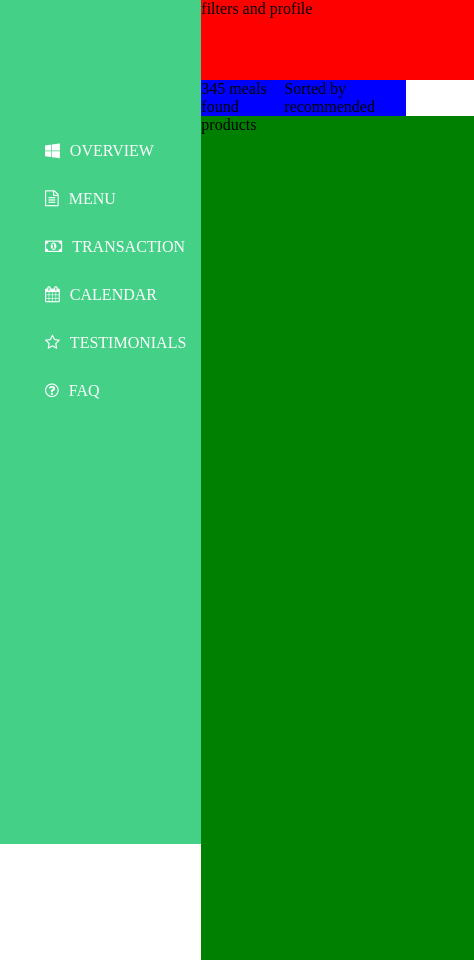
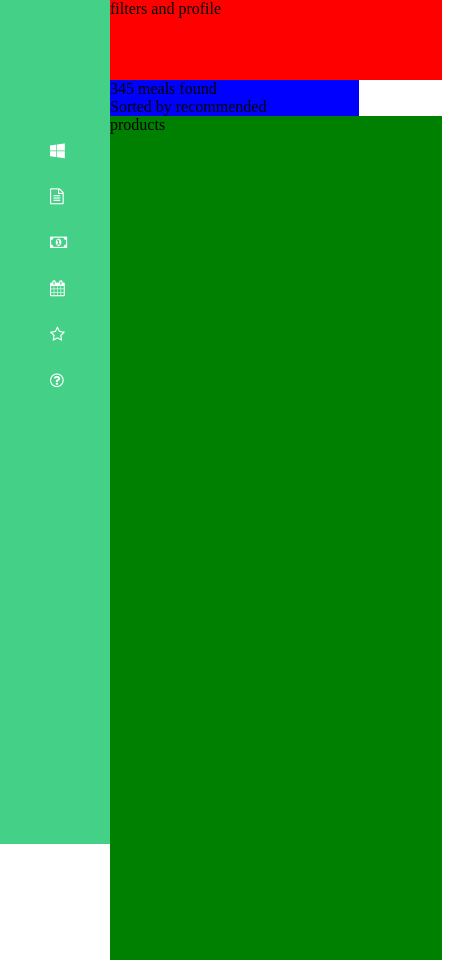
Before and after one commit to QuincyJ1/4---food-delivery-platform, a website: page index.html in a window 390 px wide. Shown: the whole page, 474 px wide, since content can reach past the window. Drawn offline with Linux system fonts and the light colour scheme.

Commit message:
sidebar and sort-menu responsive design

```diff
--- a/css/base/layout.css
+++ b/css/base/layout.css
@@ -9,7 +9,7 @@
 }
 
 section > .filters {
-  width: 70vw;
+  width: 85vw;
   height: 80px;
   background-color: red;
 }
@@ -40,8 +40,22 @@ section > .sort-menu {
   }
 }
 
-@media (max-width: 700px) {
-  a {
+@media (max-width: 1000px) {
+  .sidebar {
+    min-width: 110px;
+  }
+  .sidebar a span {
     display: none;
   }
+  .sidebar a i {
+    margin-left: 5px;
+  }
+  .section .filters {
+  }
 }
+
+@media (max-width: 450px) {
+  section .sort-menu {
+    flex-direction: column;
+  }
+}
--- a/index.html
+++ b/index.html
@@ -20,23 +20,27 @@
         <aside class="sidebar">
         <a class="first-menu-option " href="#">
             <i class="fa fa-windows" aria-hidden="true">
-                </i>Overview
+                </i> <span>Overview</span>
         </a>
             <a href="#">
                 <i class="fa fa-file-text-o" aria-hidden="true">
-            </i>Menu
+            </i>
+           <span>Menu</span>
         </a>
             <a href="#">
                 <i class="fa fa-money" aria-hidden="true">
                 </i>
-                Transaction</a>
+               <span>Transaction</span></a>
             <a href="#">
-                <i class="fa fa-calendar" aria-hidden="true"></i>Calendar</a>
+                <i class="fa fa-calendar" aria-hidden="true"></i>
+                <span>Calendar</span></a>
             <a href="#">
                 <i class="fa fa-star-o" aria-hidden="true">
-                </i>Testimonials</a>
+                </i>
+                <span>Testimonials</span></a>
             <a href="#">
-                <i class="fa fa-question-circle-o" aria-hidden="true"></i>FAQ</a>
+                <i class="fa fa-question-circle-o" aria-hidden="true"></i>
+                <span>FAQ</span></a>
         </aside>
         <section>
             <div class="filters">filters and profile</div>
```
